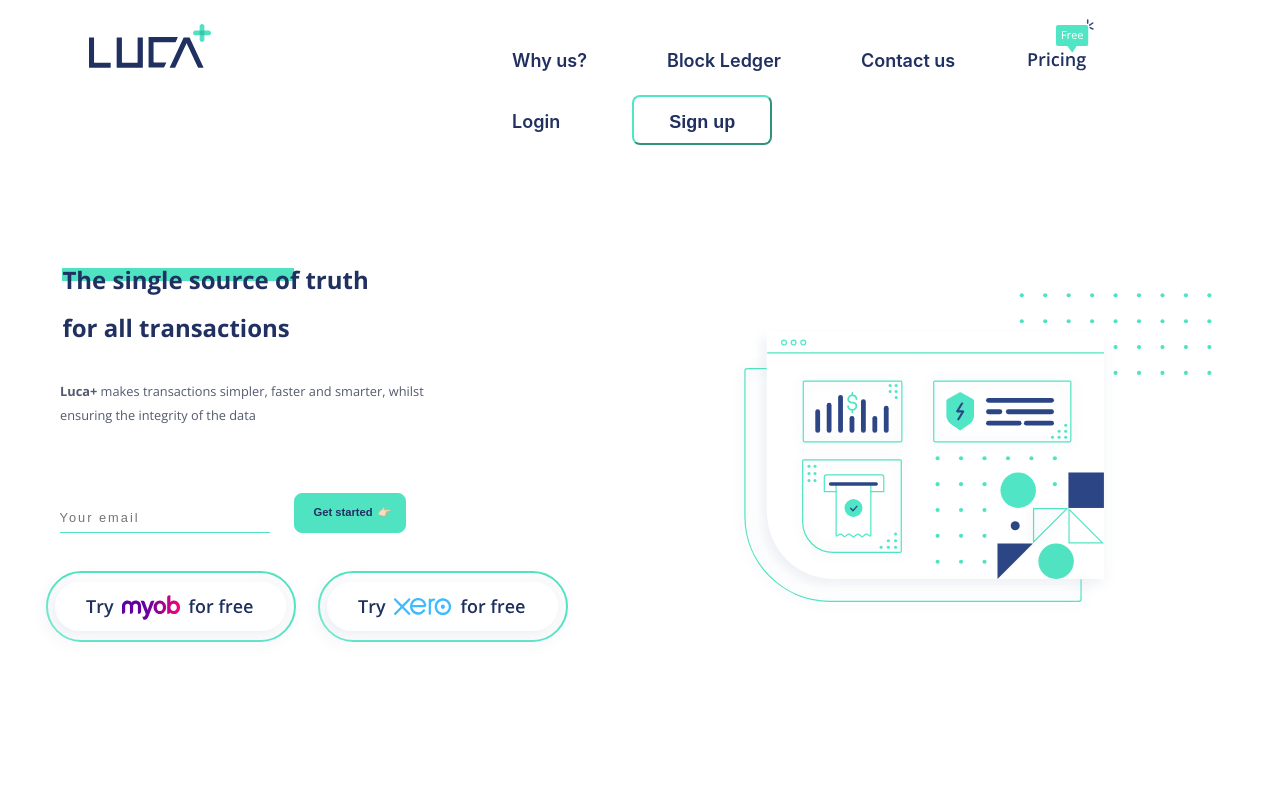
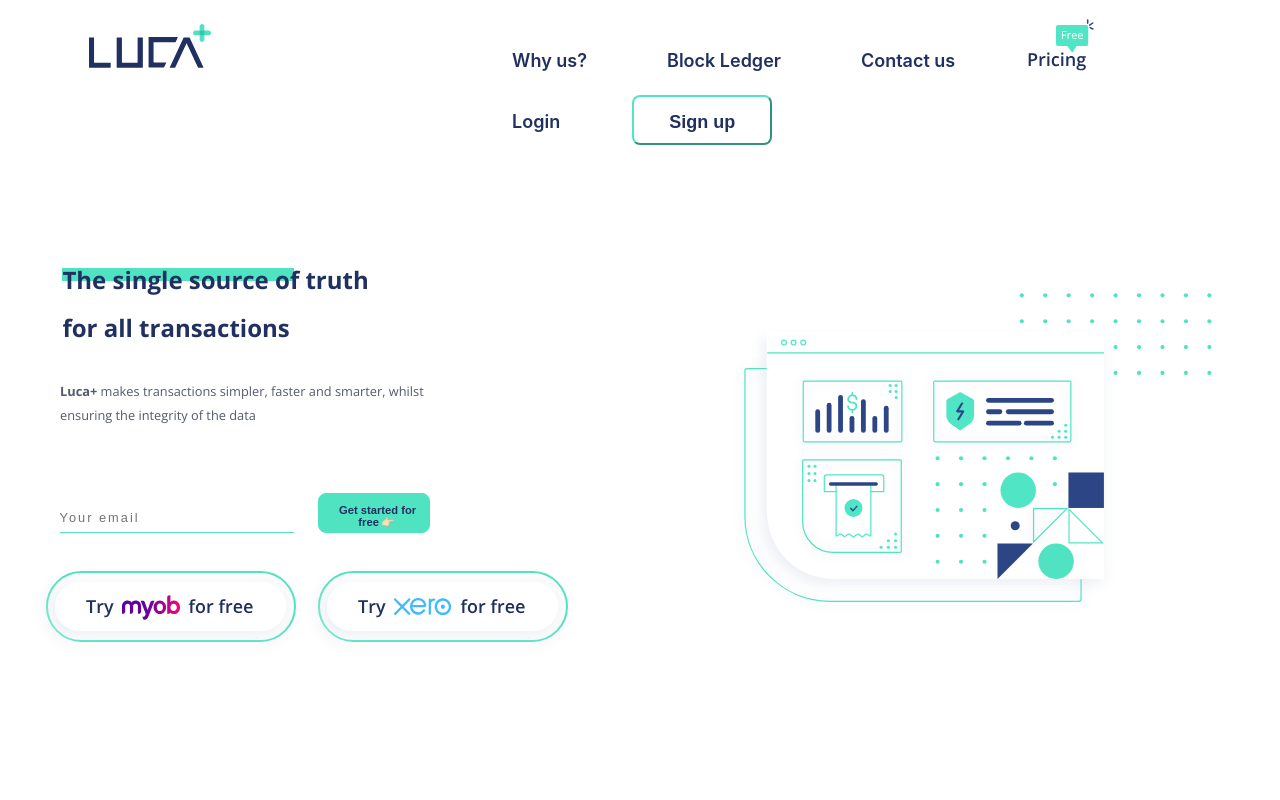
Before and after one commit to Lianakeys/LucaWebsite, a React (Create React App) app in the folder luca-website/: page / in a window 1280 px wide. Shown: the top 800 px of the page. Built offline with nearby package versions, Linux system fonts and the light colour scheme.

Commit message:
completed button

```diff
--- a/luca-website/src/components/cssComponents/home-section.css
+++ b/luca-website/src/components/cssComponents/home-section.css
@@ -92,7 +92,7 @@
 
       .home-button {
           height: 56px;
-          width: 180px;
+          width: 240px;
           background-color: #50E3C2;
           color: #203060;
           /* display: flex;
@@ -141,8 +141,8 @@
           /* background-color: red; */
       }
 
-      #email {
-        width: 13rem;
+      #emaill {
+        width: 14.5rem;
         padding-bottom: 0.4rem;
         background: transparent;
         border-top: transparent !important;
--- a/luca-website/src/components/home-section.js
+++ b/luca-website/src/components/home-section.js
@@ -28,11 +28,11 @@
             {/* <a class="button" href="#" role="button">Get started for free</a> */}
             <div className="email-form">
                 <form className="form-inline" action="/">
-                    <input type="email" id="email" placeholder="Your email" name="email"></input>
+                    <input type="email" id="emaill" placeholder="Your email" name="email"></input>
                 </form>
 
                 <button className="home-button">
-                  <a className="getstarted" href="https://luca.ledgerium.net/register"><h2 id="get-1">Get started <span role="img" className="finger-pointer" aria-label="finger">👉🏻</span></h2></a>
+                  <a className="getstarted" href="https://luca.ledgerium.net/register"><h2 id="get-1">Get started for free<span role="img" className="finger-pointer" aria-label="finger">👉🏻</span></h2></a>
                 </button>
 
             </div>
```
